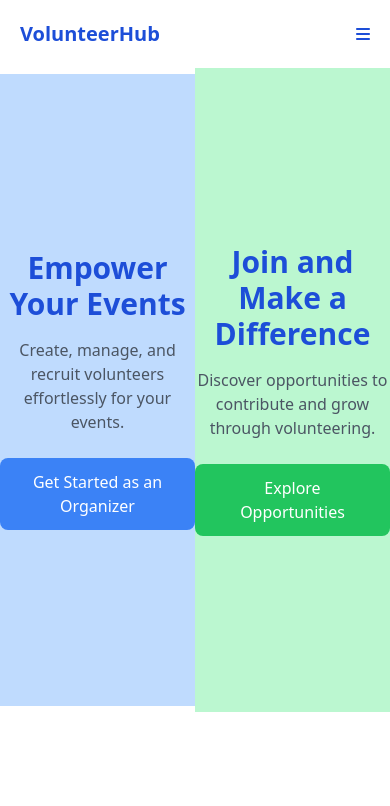
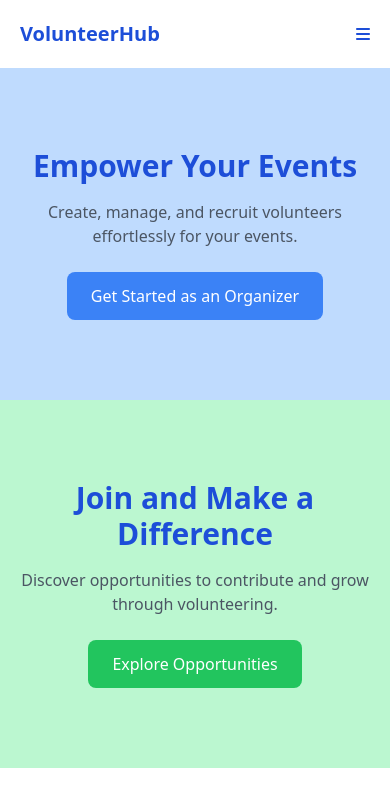
Before and after one commit to khatriaadarsh/Voluneteer-Organizer-Platform, a website: page index.html in a window 390 px wide. Drawn offline with Linux system fonts and the light colour scheme.

Commit message:
Home section responsive done

```diff
--- a/index.html
+++ b/index.html
@@ -61,18 +61,20 @@
       </div>
     </nav>
 
-    <!-------------Home   ------------->
+    <!------------- Home   ------------->
 
-    <section class="home-section flex items-center justify-center w-full">
+    <section
+      class="home-section flex flex-col lg:flex-row items-center justify-center w-full"
+    >
       <!-- Organizer -->
       <div
-        class="flex flex-col justify-center text-center bg-blue-200 pt-44 pb-44 w-1/2"
+        class="flex flex-col justify-center text-center bg-blue-200 pt-20 pb-20 lg:pt-44 lg:pb-44 w-full lg:w-1/2"
       >
         <h2 class="text-3xl font-bold text-blue-700">Empower Your Events</h2>
-        <p class="text-gray-600 mt-4">
+        <p class="text-gray-600 mt-4 px-2">
           Create, manage, and recruit volunteers effortlessly for your events.
         </p>
-        <div class="">
+        <div>
           <a
             href="/organizer-start"
             class="mt-6 inline-block px-6 py-3 bg-blue-500 text-white rounded-lg hover:bg-blue-600"
@@ -83,7 +85,7 @@
       </div>
       <!-- Student -->
       <div
-        class="flex flex-col justify-center text-center bg-green-200 pt-44 pb-44 w-1/2"
+        class="flex flex-col justify-center text-center bg-green-200 pt-20 pb-20 lg:pt-44 lg:pb-44 w-full lg:w-1/2"
       >
         <h2 class="text-3xl font-bold text-blue-700">
           Join and Make a Difference
@@ -101,6 +103,7 @@
         </div>
       </div>
     </section>
+
     <script src="./Script.js"></script>
   </body>
 </html>
```
Also changed, not shown: output.css.
